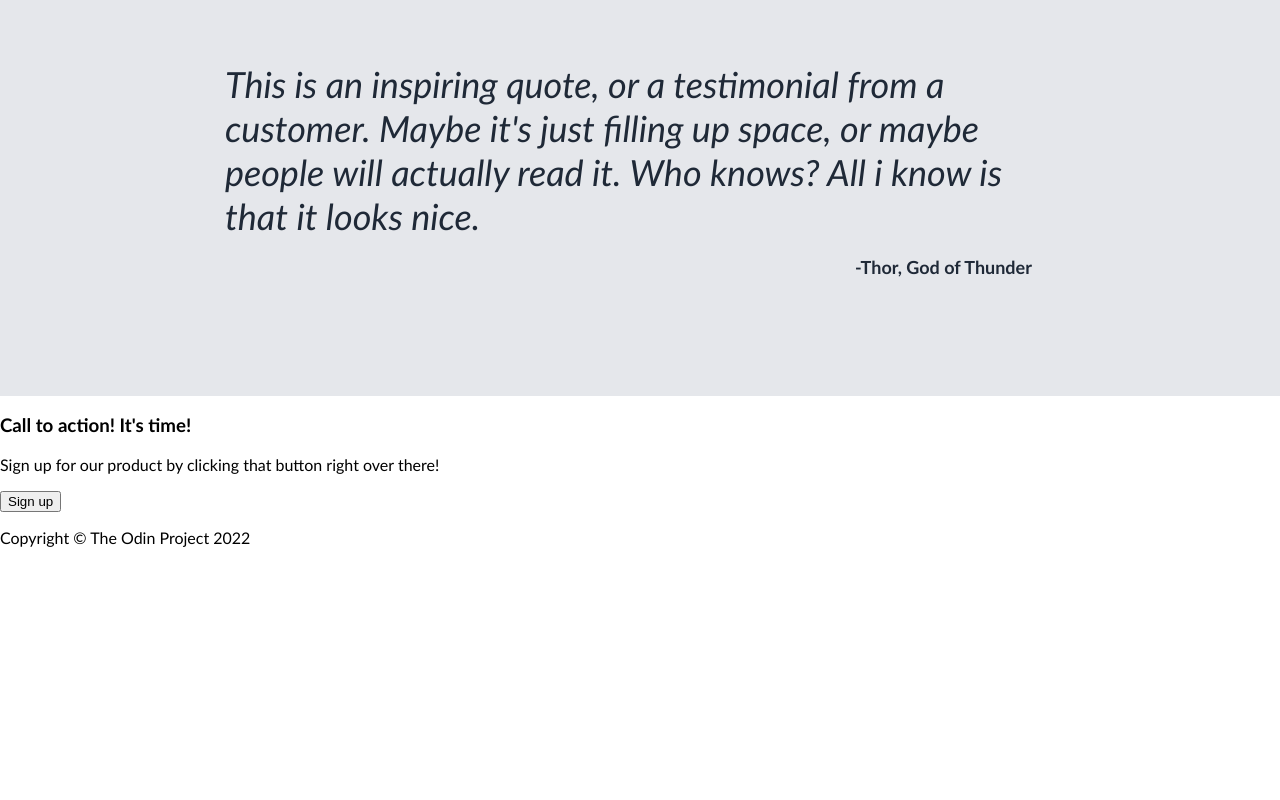
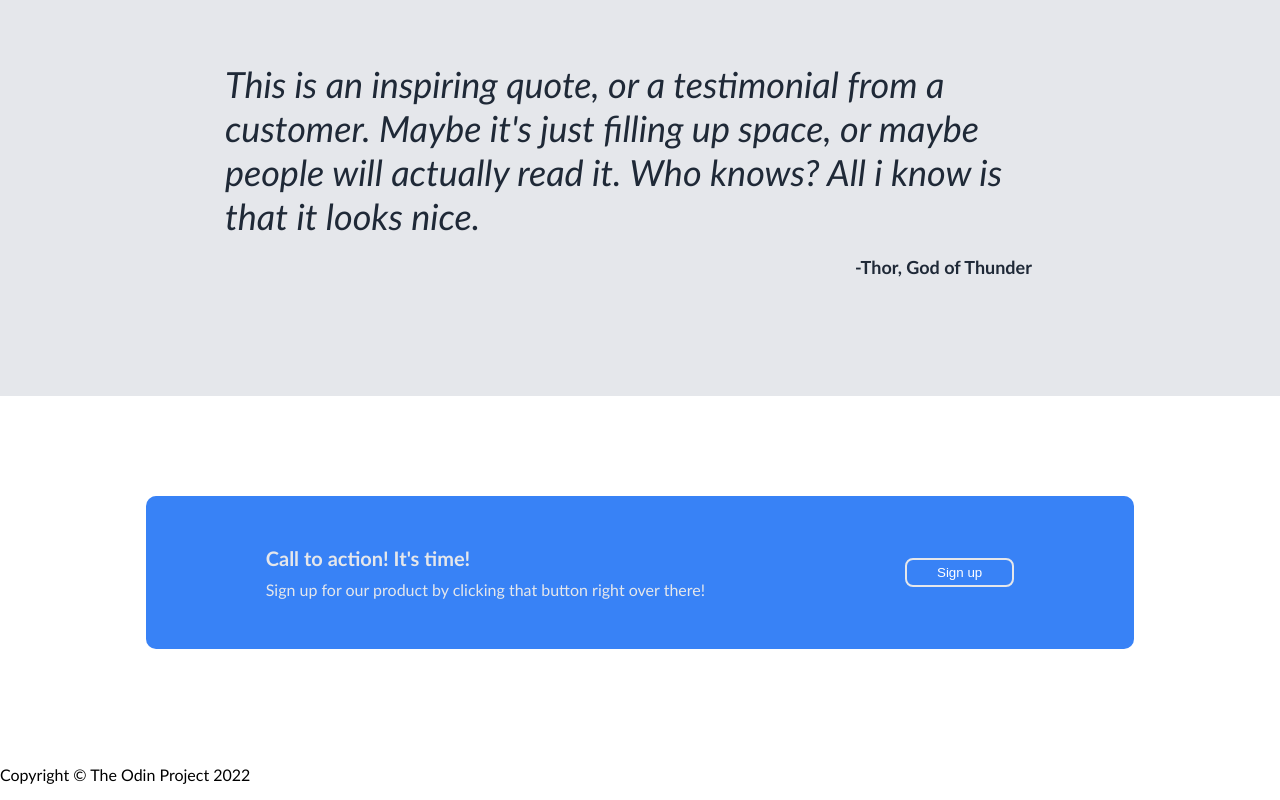
Before and after one commit to NeoDalmatian/landing-page, a plain HTML site: page index.html in a window 1280 px wide. Shown: the part 1028-1828 px from the top of the page. Before the commit the page ends 1591 px from the top, so only its background shows below. Drawn offline with Linux system fonts and the light colour scheme.

Commit message:
Code fourth part

```diff
--- a/index.html
+++ b/index.html
@@ -8,7 +8,7 @@
 
   <body>
 
-    <div class="one"> <!-- First part of website -->
+    <div class="one"> <!-- First part of the website -->
       <header> <!-- Logo and links -->
         <h3 class="header-logo">Header Logo</h3>
         <ul class="header-links">
@@ -26,9 +26,9 @@
         </div>
         <img ID="mic" src="./img/istockphoto-1354588388-612x612.jpg" alt="microphone">
       </div>
-    </div> <!-- End of the first part of website -->
+    </div> <!-- End of the first part of the website -->
 
-    <div class="two"> <!-- Second part of website -->
+    <div class="two"> <!-- Second part of the website -->
       <h2 id="info">Some random information.</h2>
 
       <div class="icons"> <!-- Images with text below -->
@@ -49,19 +49,19 @@
           <div class="text-two">This is some subtext under an illustration or image</div>
         </div>
       </div>
-    </div> <!-- End of the Second part of website -->
+    </div> <!-- End of the Second part of the website -->
 
-    <div class="three"> <!-- third part of website -->
+    <div class="three"> <!-- Third part of the website -->
       <div class="text-three">This is an inspiring quote, or a testimonial from a customer. Maybe it's just filling up space, or maybe people will actually read it. Who knows? All i know is that it looks nice.<p id="quote-three">-Thor, God of Thunder</p></div>
     </div>
 
-    <div class="four">
+    <div class="four"> <!-- Fourth part of the website -->
       <div class="modal">
-        <div> <!-- quote -->
-          <h3>Call to action! It's time!</h3>
-          <p>Sign up for our product by clicking that button right over there!</p>
+        <div class="text-four"> <!-- quote -->
+          <h3 id="h3-four">Call to action! It's time!</h3>
+          <p id="p-four">Sign up for our product by clicking that button right over there!</p>
         </div>
-        <button>Sign up</button>
+        <button class="button-two">Sign up</button>
       </div>
     </div> <!-- End of the third part of website -->
 
--- a/style.css
+++ b/style.css
@@ -2,7 +2,7 @@ body{
   font-family:'Gill Sans', 'Gill Sans MT', Calibri, 'Trebuchet MS', sans-serif;
   margin: 0;
 }
-/* First part of website */
+/* First part of the website */
 /* Header */
 header{
   margin: 0;
@@ -76,9 +76,9 @@ a{
   height: 220px;
   width: auto;
 }
-/* End of first part of website */
+/* End of first part of the website */
 
-/* Second part of the website */
+/* Second part of the the website */
 .two{
   display: flex;
   flex-direction: column;
@@ -114,7 +114,7 @@ a{
 }
 /* End of the second part of the website */
 
-
+/* Third part of the website */
 .three{
   display: flex;
   flex-direction: column;
@@ -137,3 +137,51 @@ a{
   text-indent: 35em;
   font-style: normal;
 }
+/* End of the third part of the website */
+
+/* Fourth part of the website */
+.four{
+  display: flex;
+  justify-content: center;
+  align-items: center;
+  padding: 100px 0 100px;
+}
+
+.modal{
+  background-color: #3882f6;
+  border-radius: 10px;
+  display: flex;
+  justify-content: center;
+  align-items: center;
+  padding: 50px 120px;
+  gap: 200px;
+}
+
+.text-four{
+  display: flex;
+  flex-direction: column;
+  gap: 10px;
+}
+
+#h3-four{
+  color: #E5E7EB;
+  font-size: 20px;
+  padding: 0;
+  margin: 0;
+}
+
+#p-four{
+  color: #E5E7EB;
+  font-size: 16px;
+  padding: 0;
+  margin: 0;
+}
+
+.button-two{
+  border:2px solid #E5E7EB;
+  background-color: #3882f6;
+  color: white;
+  padding: 5px 30px;
+  border-radius: 8px;
+}
+/* End of the fourth part of the website */
```
